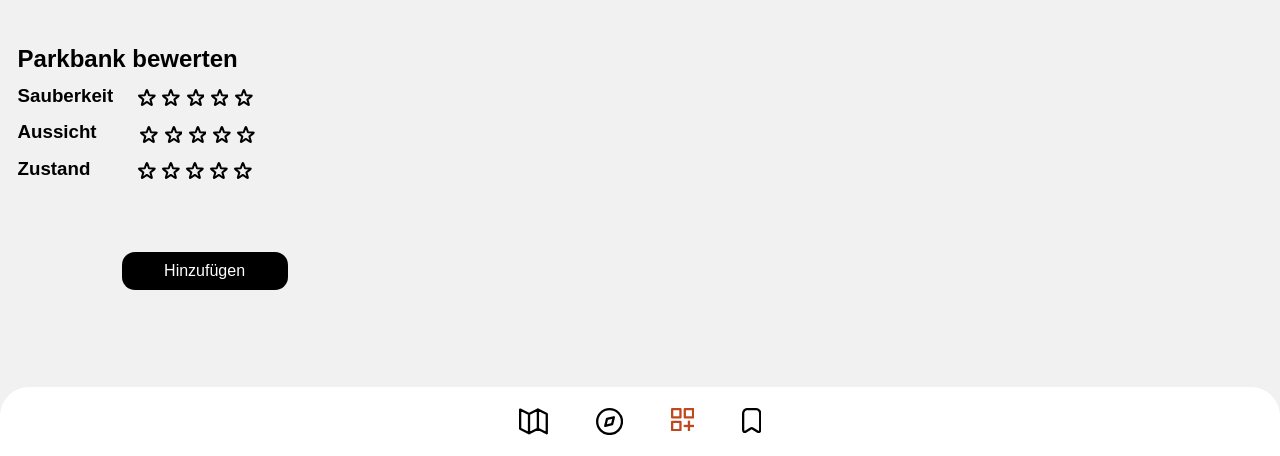
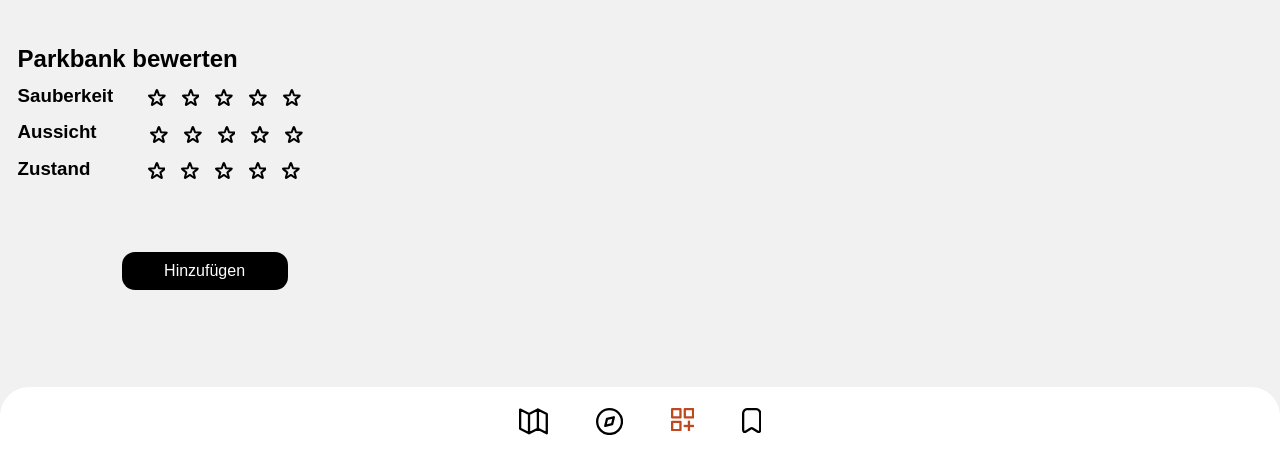
Before and after one commit to pauljk-hb/Parkbank-front-end, an Astro site: page /adding in a window 1280 px wide. Shown: the part 344-800 px from the top of the page. Built offline with nearby package versions, Linux system fonts and the light colour scheme; Astro itself is replaced by a stand-in of ours; a web font is replaced by a local one.

Commit message:
Sterne Gap

```diff
--- a/src/style/style.css
+++ b/src/style/style.css
@@ -123,6 +123,6 @@ header {
 
 .d-flex{
     display: flex;
-    gap: .4em;
+    gap: 1em;
     margin-bottom: .6em;
 }
```
